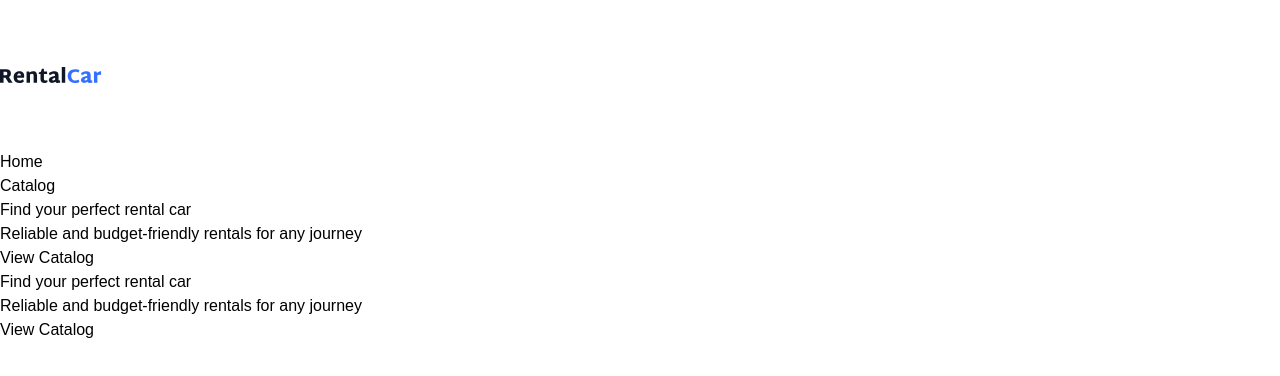
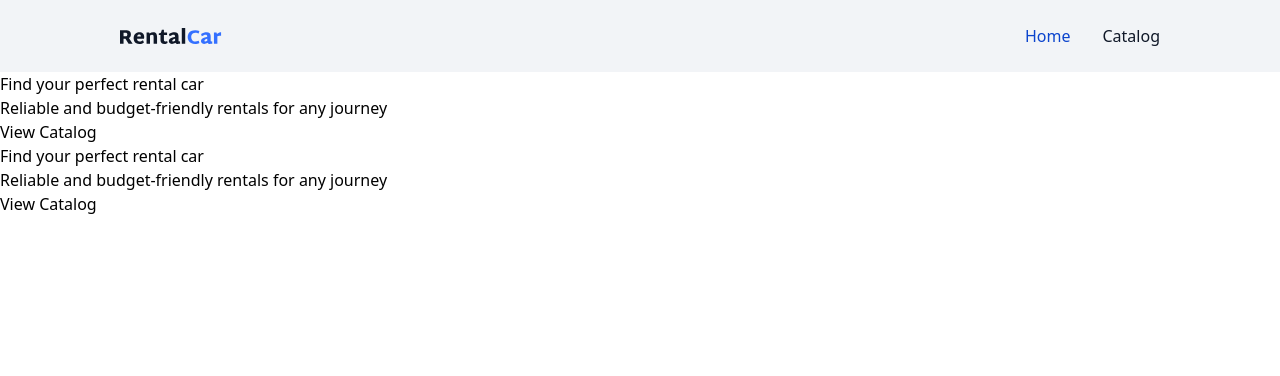
Before and after one commit to Lorf231/rental-car, a Next.js app: page / in a window 1280 px wide. Shown: the top 376 px of the page. Built offline with nearby package versions, Linux system fonts and the light colour scheme.

Commit message:
header completed

```diff
--- a/app/globals.css
+++ b/app/globals.css
@@ -1,25 +1,24 @@
 @import "tailwindcss";
+@tailwind utilities;
 
-:root {
-  --background: #ffffff;
-}
-
-@theme inline {
-  --color-background: var(--background);
-  --color-foreground: var(--foreground);
-  --font-sans: var(--font-geist-sans);
-  --font-mono: var(--font-geist-mono);
-}
-
-@media (prefers-color-scheme: dark) {
-  :root {
-    --background: #0a0a0a;
-    --foreground: #ededed;
+@layer base {
+  body {
+    @apply bg-white text-black;
   }
 }
 
-body {
+@layer components {
+  .link {
+    @apply text-blue-500 hover:text-blue-700;
+  }
 
+  .button {
+    @apply font-medium text-[16px]/[125%] text-center text-[#101828] hover:text-[#0b44cd] transition-colors duration-300;
+  }
+}
 
-  font-family: Arial, Helvetica, sans-serif;
+@layer utilities {
+  .container {
+    @apply mx-auto px-4;
+  }
 }
--- a/components/Header/Header.tsx
+++ b/components/Header/Header.tsx
@@ -3,20 +3,27 @@
 import Link from "next/link";
 import React from "react";
 import Icon from "@/components/Icon/Icon";
+import { usePathname } from "next/navigation";
 
 const Header = () => {
+    const pathname = usePathname();
+
+    const getLinkClass = (path: string) => {
+        return pathname === path ? "text-[#0b44cd]" : "";
+    }
+
     return (
-        <div>
+        <div className="flex items-center justify-between py-[24px] px-[120px] bg-[#f2f4f7]">
         <Link href="/" className="">
-            <Icon name="icon-logo" />
+            <Icon name="icon-logo" width={104} height={16} />
         </Link>
-        <nav>
-            <ul>
+        <nav className="">
+            <ul className="flex gap-[32px]">
                 <li>
-                    <Link href="/">Home</Link>
+                    <Link href="/" className={`button ${getLinkClass("/")}`}>Home</Link>
                 </li>
                 <li>
-                    <Link href="/catalog">Catalog</Link>
+                    <Link href="/catalog" className={`button ${getLinkClass("/catalog")}`}>Catalog</Link>
                 </li>
             </ul>
         </nav>
--- a/components/Icon/Icon.tsx
+++ b/components/Icon/Icon.tsx
@@ -2,17 +2,18 @@ import React from "react";
 
 type IconProps = {
     name: string;
-    size?: number;
+    width?: number;
+    height?: number;
     classname?: string;
     children?: React.ReactNode;
 };
 
-const Icon: React.FC<IconProps> = ({name, size, classname = ""}) => {
+const Icon: React.FC<IconProps> = ({name, width, height, classname = ""}) => {
     return(
         <svg
         className=""
-        width={size}
-        height={size}
+        width={width}
+        height={height}
         aria-hidden="true">
             <use href={`/icons.svg#${name}`} />
         </svg>
```
Also changed, not shown: app/Catalog/layout.tsx (added), app/Catalog/page.tsx (added).
